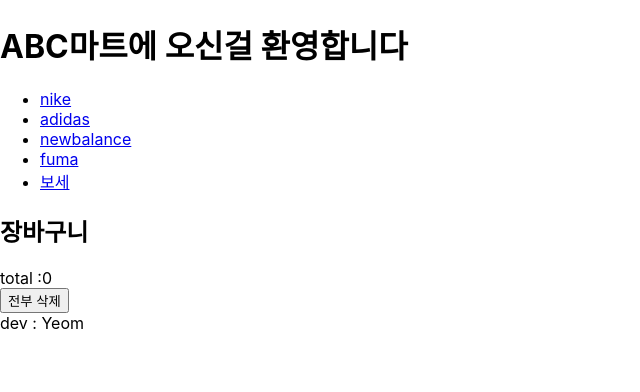
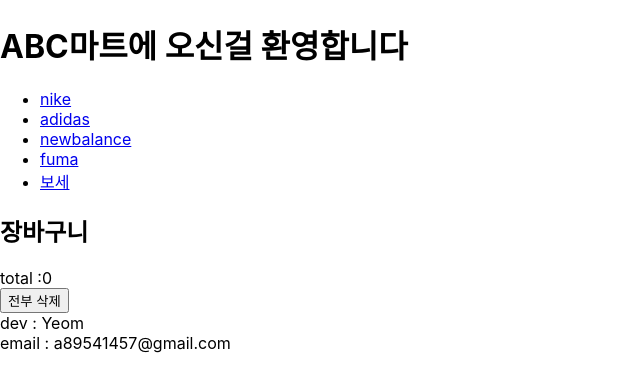
Before and after one commit to YeomJaeSeon/shoesShoppingMall-gitflow, a React (Create React App) app: page / in a window 1280 px wide. Shown: the top 392 px of the page, without its empty margins (0-640 px from the left). Built offline with nearby package versions, Linux system fonts and the light colour scheme.

Commit message:
add email

```diff
--- a/src/components/Footer.js
+++ b/src/components/Footer.js
@@ -4,6 +4,7 @@
   return (
     <>
       <div>dev : Yeom</div>
+      <div>email : a89541457@gmail.com</div>
     </>
   );
 }
```
